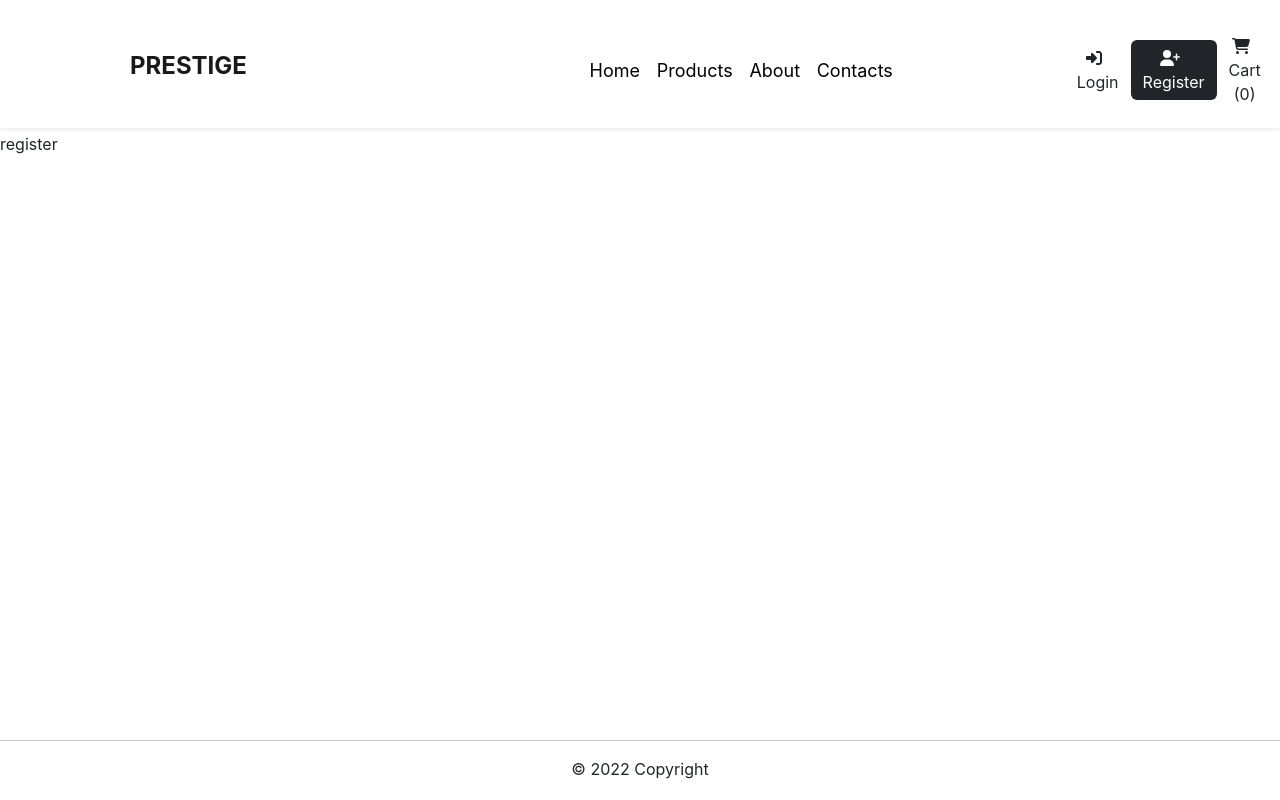
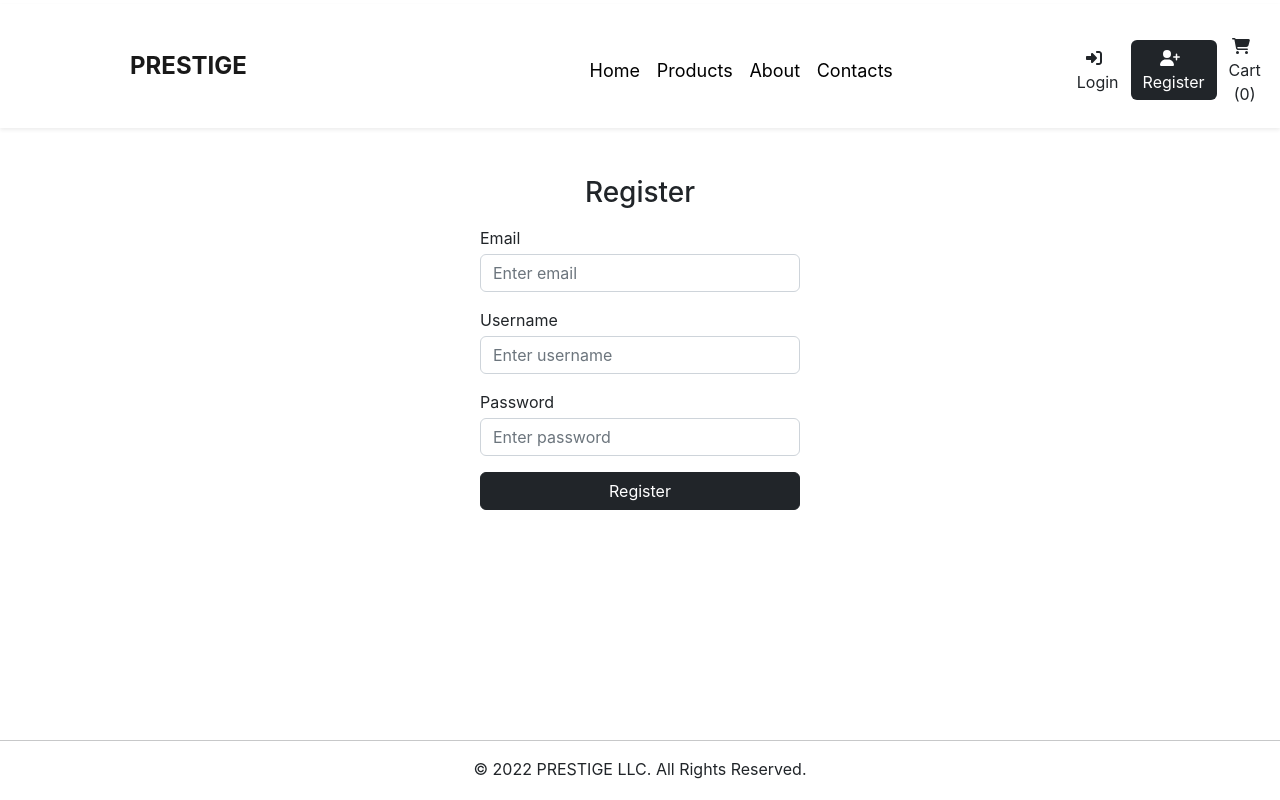
Before and after one commit to YZarytskyi/e-shop, a React (Create React App) app: page /register in a window 1280 px wide. Built offline with nearby package versions, Linux system fonts and the light colour scheme.

Commit message:
register, skeleton-loading, final

```diff
--- a/src/API/authApi.js
+++ b/src/API/authApi.js
@@ -8,5 +8,27 @@ export const authApi = {
       .then(res => res.data)
       .catch((err) => {setError('common', {type: 'server', message: `Server error: ${err}`})
       })
+  },
+  getRegister(data, setError) {
+    const {email, username, password} = data
+    return instance
+      .post("users", {email, username, password, name:{
+        firstname:'John',
+        lastname:'Doe'
+    },
+    address:{
+        city:'kilcoole',
+        street:'7835 new road',
+        number:3,
+        zipcode:'12926-3874',
+        geolocation:{
+            lat:'-37.3159',
+            long:'81.1496'
+        }
+    },
+    phone:'1-570-236-7033'})
+      .then(res => res.data)
+      .catch((err) => {setError('common', {type: 'server', message: `Server error: ${err}`})
+      })
   }
 }
--- a/src/Components/Cart.jsx
+++ b/src/Components/Cart.jsx
@@ -69,7 +69,7 @@ const Cart = () => {
       <div className="container">
         <div className="row">
           <NavLink to="/checkout" className="mb-5 w-25 mx-auto">
-            <Button variant="dark" className="w-100">Proceed to checkout</Button>
+            <Button variant="dark" className="w-100 mt-2">Proceed to checkout</Button>
           </NavLink>
         </div>
       </div>
--- a/src/Components/Checkout.jsx
+++ b/src/Components/Checkout.jsx
@@ -1,4 +1,3 @@
-import { Button } from 'bootstrap';
 import React, { useState } from 'react';
 import { Badge } from 'react-bootstrap';
 import { useSelector } from 'react-redux';
@@ -19,7 +18,7 @@ const Checkout = () => {
   const itemList = (item) => {
     total = total + item.price
     return(
-      <li className="list-group-item d-flex justify-content-between lh-sm">
+      <li className="list-group-item d-flex justify-content-between lh-sm" key={item.id}>
       <div>
         <h6 className='my-0'>{item.title}</h6>
       </div>
--- a/src/Components/Footer.jsx
+++ b/src/Components/Footer.jsx
@@ -4,7 +4,7 @@ const Footer = () => {
   return (
       <footer className="footer">
         <hr />
-        <div>© 2022 Copyright</div>
+        <div>© 2022 PRESTIGE LLC. All Rights Reserved.</div>
       </footer>
   );
 };
--- a/src/Components/LoadingSkeleton.jsx
+++ b/src/Components/LoadingSkeleton.jsx
@@ -1,23 +1,44 @@
-import React from 'react';
-import Skeleton from 'react-loading-skeleton';
+import React from "react";
+import Skeleton, { SkeletonTheme } from "react-loading-skeleton";
 
-const LoadingSkeleton = () => {
-  return(
+export const ProductsSkeleton = () => {
+  return (
     <>
+      <SkeletonTheme baseColor="#e6e6e6" highlightColor="#cccccc">
         <div className="col-md-3">
-        <Skeleton height={350}/>
+          <Skeleton height={350} />
         </div>
         <div className="col-md-3">
-        <Skeleton height={350}/>
+          <Skeleton height={350} />
         </div>
         <div className="col-md-3">
-        <Skeleton height={350}/>
+          <Skeleton height={350} />
         </div>
         <div className="col-md-3">
-        <Skeleton height={350}/>
+          <Skeleton height={350} />
         </div>
+      </SkeletonTheme>
     </>
   );
 };
 
-export default LoadingSkeleton;
+export const SelectedProductSkeleton = () => {
+  return (
+    <>
+      <SkeletonTheme baseColor="#e6e6e6" highlightColor="#cccccc">
+        <div className="col-md-5">
+          <Skeleton height={300} width={300} style={{marginLeft:50}}/>
+        </div>
+        <div className="col-md-6">
+          <Skeleton height={50} width={300} />
+          <Skeleton height={75} />
+          <Skeleton height={30} width={150} />
+          <Skeleton height={50} />
+          <Skeleton height={150} />
+          <Skeleton height={50} width={430} />
+
+        </div>
+      </SkeletonTheme>
+    </>
+  );
+};
--- a/src/Components/Login.jsx
+++ b/src/Components/Login.jsx
@@ -1,4 +1,4 @@
-import React, { useEffect, useState } from 'react';
+import React, { useState } from 'react';
 import { useForm } from 'react-hook-form';
 import { ModalPassword } from './Modals/Modals';
 import * as yup from "yup"
@@ -33,6 +33,7 @@ const Login = () => {
 
   const loginSchema = yup.object().shape({
     username: yup.string()
+        .min(5, "Must be longer than 5 characters")
         .required("Required"),
     password: yup.string()
         .min(5, "Must be longer than 5 characters")
--- a/src/Components/Products/ProductList.jsx
+++ b/src/Components/Products/ProductList.jsx
@@ -4,25 +4,25 @@ import { productsApi } from "../../API/productsApi";
 import { setProducts } from "../../Redux/Reducers/productReducer";
 import Card from "react-bootstrap/Card";
 import { NavLink } from "react-router-dom";
-import LoadingSkeleton from "../LoadingSkeleton";
+import { ProductsSkeleton } from "../LoadingSkeleton";
 
 const ProductList = () => {
   const products = useSelector((state) => state.allProducts.products);
   const dispatch = useDispatch();
+  const [filterList, setFilterList] = useState(products)
   const [loading, setLoading] = useState(false)
 
   const fetchProducts = async () => {
     setLoading(true);
     const response = await productsApi.getProducts();
     dispatch(setProducts(response));
+    setFilterList(response)
     setLoading(false)
   };
 
   useEffect(() => {
     fetchProducts();
   }, []);
-
-  const [filterList, setFilterList] = useState(products)
 
   const filterProduct = (type) => {
     const updatedList = products.filter(x => x.category === type)
@@ -66,7 +66,6 @@ const ProductList = () => {
       </>
     );
     }
-    else setFilterList(products)
   };
 
   return (
@@ -80,7 +79,7 @@ const ProductList = () => {
       <div className="row justify-content-center">
         <FilterButtons />
         {loading
-        ? <LoadingSkeleton />
+        ? <ProductsSkeleton />
         : <AllProducts />
         }
       </div>
--- a/src/Components/Register.jsx
+++ b/src/Components/Register.jsx
@@ -1,9 +1,95 @@
 import React from 'react';
+import { useForm } from 'react-hook-form';
+import * as yup from "yup"
+import { yupResolver } from '@hookform/resolvers/yup';
+import { authApi } from '../API/authApi';
+import { Navigate } from 'react-router-dom';
+import { useDispatch, useSelector } from "react-redux";
+import { registerSuccess } from '../Redux/Reducers/authReducer'
 
 const Register = () => {
+
+  const isAuth = useSelector(state => state.auth.isAuth)
+  const dispatch = useDispatch()
+
+  const fetchRegister = async (data, setError) => {
+    const response = await authApi.getRegister(data, setError)
+    if (response.id) {
+      alert('Welcome!');
+      dispatch(registerSuccess())
+    }
+  }
+
+  if(isAuth) {
+    return <Navigate to="/products" />
+  }
+
+  const loginSchema = yup.object().shape({
+    email: yup.string().email("Enter your email")
+        .required("Required"),
+    username: yup.string()
+        .min(5, "Must be longer than 5 characters")
+        .required("Required"),
+    password: yup.string()
+        .min(5, "Must be longer than 5 characters")
+        .required("Required")
+  });
+
+  const LoginForm = () => {
+    const { register, setError, handleSubmit, formState:{ errors } } = useForm({
+      mode: 'onBlur',
+      resolver: yupResolver(loginSchema)});
+      const onSubmit = (data) => {
+        fetchRegister(data, setError)
+    }
+    return(
+      <div className="Auth-form-container w-25 mx-auto mt-5">
+        <form className="Auth-form" onSubmit={handleSubmit(onSubmit)}>
+          <div className="Auth-form-content">
+            <h3 className="Auth-form-title text-center">Register</h3>
+            <div className="form-group mt-3">
+              <label>Email</label>
+              <input
+                {...register("email")}
+                type="email"
+                className="form-control mt-1"
+                placeholder="Enter email"
+              />
+              <p className='text-danger'>{errors.email?.message}</p>
+            </div>
+            <div className="form-group mt-3">
+              <label>Username</label>
+              <input
+                {...register("username")}
+                className="form-control mt-1"
+                placeholder="Enter username"
+              />
+              <p className='text-danger'>{errors.username?.message}</p>
+            </div>
+            <div className="form-group mt-3">
+              <label>Password</label>
+              <input
+                {...register("password")}
+                type="password"
+                className="form-control mt-1"
+                placeholder="Enter password"
+              />
+              <p className='text-danger'>{errors.password?.message}</p>
+              <p className='text-danger'>{errors.common?.message}</p>
+            </div>
+            <div className="d-grid gap-2 mt-3">
+              <button type="submit" className="btn btn-dark">
+                Register
+              </button>
+            </div>
+          </div>
+        </form>
+      </div>
+    );
+  };
   return(
-    <div>register</div>
-  );
-};
+    <LoginForm />
+  )
+}
 
 export default Register;
--- a/src/Redux/Reducers/authReducer.js
+++ b/src/Redux/Reducers/authReducer.js
@@ -1,5 +1,6 @@
 const AUTH = "AUTH";
 const LOGOUT = "LOGOUT";
+const REGISTER_SUCCESS = "REGISTER_SUCCESS";
 
 const initialState = {
   isAuth: false,
@@ -10,6 +11,8 @@ export const authReducer = (state = initialState, action) => {
   switch (action.type) {
     case AUTH:
         return { isAuth: true, userToken: action.userToken };
+    case REGISTER_SUCCESS:
+        return {... state, isAuth: true}
     case LOGOUT:
         return { isAuth: false, userToken: null };
     default: return state;
@@ -18,4 +21,5 @@ export const authReducer = (state = initialState, action) => {
 
 // ACTION CREATORS
 export const setAuth = (userToken) => ({ type: AUTH, userToken });
-export const logout = () => ({ type: "LOGOUT" })
+export const logout = () => ({ type: LOGOUT });
+export const registerSuccess = () => ({ type: REGISTER_SUCCESS });
--- a/src/index.js
+++ b/src/index.js
@@ -2,6 +2,7 @@ import React from 'react';
 import ReactDOM from 'react-dom/client';
 import App from './App';
 import 'bootstrap/dist/css/bootstrap.min.css';
+import 'react-loading-skeleton/dist/skeleton.css'
 import { Provider } from 'react-redux';
 import store from './Redux/store';
 import { BrowserRouter } from "react-router-dom";
```
Also changed, not shown: src/Components/Home.jsx (+0 -15 lines), src/Components/Products/Product.jsx (+11 -7 lines). Lines whose indentation alone changed are shown as unchanged.
